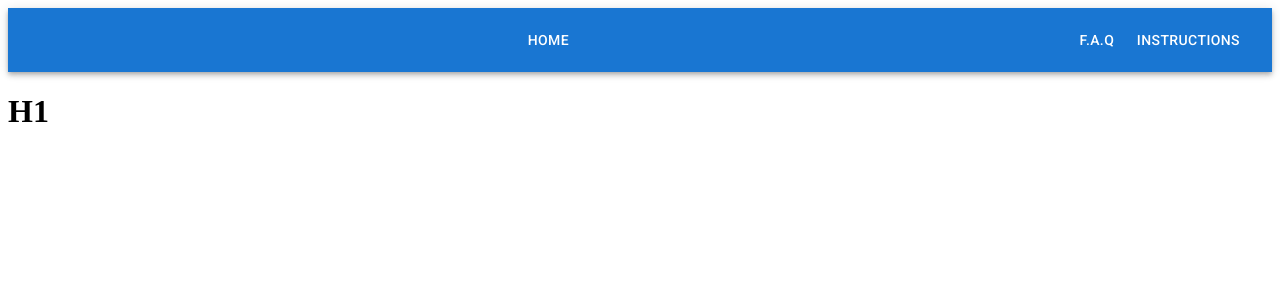
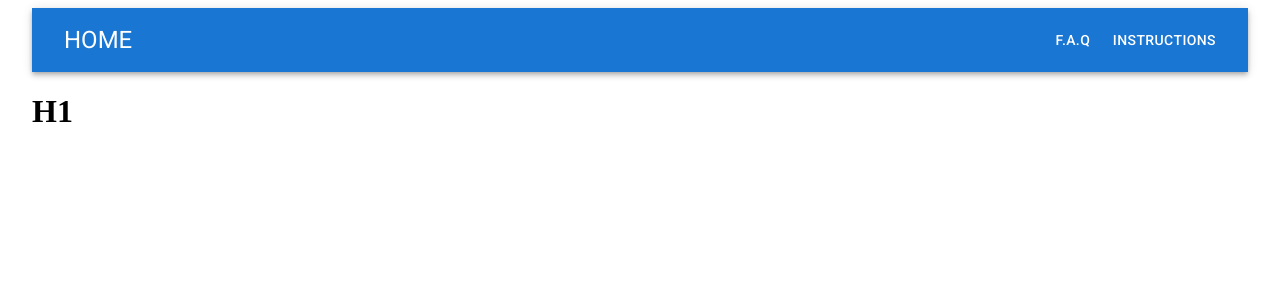
Before and after one commit to javix64/wg-gesucht-post, a React (Vite) app in the folder src/client/: page /instructions in a window 1280 px wide. Shown: the top 300 px of the page. Built offline with nearby package versions, Linux system fonts and the light colour scheme.

Commit message:
style: Change style in client

```diff
--- a/src/client/src/components/navbar/index.jsx
+++ b/src/client/src/components/navbar/index.jsx
@@ -1,25 +1,21 @@
-import { AppBar, Box, Toolbar, Button } from "@mui/material";
+import { AppBar, Box, Toolbar, Button, Typography } from "@mui/material";
 
 const Navbar = () => {
   return (
     <Box>
       <AppBar position="static">
-        <Toolbar>
-          <Button
-            color="inherit"
-            href="/"
-            component="div"
-            variant="h6"
-            sx={{ flexGrow: 3 }}
-          >
-            Home
+        <Toolbar sx={{ flex: 1, justifyContent: "space-between" }}>
+          <Button color="inherit" href="/">
+            <Typography variant="h5" component="p">Home</Typography>
           </Button>
+          <Box component="div">
             <Button color="inherit" href="/faq">
               F.A.Q
             </Button>
             <Button color="inherit" href="/instructions">
               Instructions
             </Button>
+          </Box>
         </Toolbar>
       </AppBar>
     </Box>
--- a/src/client/src/main.jsx
+++ b/src/client/src/main.jsx
@@ -1,32 +1,15 @@
 import React from "react";
 import ReactDOM from "react-dom/client";
 import App from "./routes/App";
-import { createBrowserRouter, RouterProvider } from "react-router-dom";
 import '@fontsource/roboto/300.css';
 import '@fontsource/roboto/400.css';
 import '@fontsource/roboto/500.css';
 import '@fontsource/roboto/700.css';
 import "./index.css";
-import Instructions from "./routes/Instructions";
-import Faq from "./routes/Faq";
 
-const router = createBrowserRouter([
-  {
-    path: "/",
-    element: <App/>
-  },
-  {
-    path:'/instructions',
-    element: <Instructions/>
-  },
-  {
-    path:'/faq',
-    element: <Faq/>
-  }
-])
 
 ReactDOM.createRoot(document.getElementById("root")).render(
   <React.StrictMode>
-    <RouterProvider router={router} />
+    <App />
   </React.StrictMode>
 );
--- a/src/client/src/routes/App/index.jsx
+++ b/src/client/src/routes/App/index.jsx
@@ -1,12 +1,30 @@
 import { Container } from "@mui/material";
 import Navbar from "../../components/navbar";
 import WGgesucht from "../WGgesucht";
+import { createBrowserRouter, RouterProvider } from "react-router-dom";
+import Instructions from "../Instructions";
+import Faq from "../Faq";
+
+const router = createBrowserRouter([
+  {
+    path: "/",
+    element: <WGgesucht />,
+  },
+  {
+    path: "/instructions",
+    element: <Instructions />,
+  },
+  {
+    path: "/faq",
+    element: <Faq />,
+  },
+]);
 
 function App() {
   return (
     <Container maxWidth="xl">
       <Navbar />
-      <WGgesucht />
+      <RouterProvider router={router} />
     </Container>
   );
 }
--- a/src/client/src/routes/Faq/index.jsx
+++ b/src/client/src/routes/Faq/index.jsx
@@ -1,5 +1,3 @@
-import React from 'react'
-
 function Faq() {
   return (
     <div>Faq</div>
--- a/src/client/src/routes/Instructions/index.jsx
+++ b/src/client/src/routes/Instructions/index.jsx
@@ -1,10 +1,7 @@
-import Navbar from "../../components/navbar";
-
 function Instructions() {
 
   return (
     <div>
-      <Navbar/>
       <h1>H1</h1>
     </div>
   );
--- a/src/client/src/routes/WGgesucht/index.jsx
+++ b/src/client/src/routes/WGgesucht/index.jsx
@@ -3,7 +3,7 @@ import { scrapWgGesucht } from "../../services/scrapWgGesucht";
 import { Button, Grid, TextField, Typography } from "@mui/material";
 const WGgesucht = () => {
   return (
-    <Grid container direction="column" alignItems="center">
+    <Grid container direction="column" alignItems="center" >
       <Typography variant="h3" component="h1" textAlign="center" sx={{marginTop:'1%', marginBottom:'1%'}}>
         WG-Gesucht App
       </Typography>
```
Lines whose indentation alone changed are shown as unchanged.
